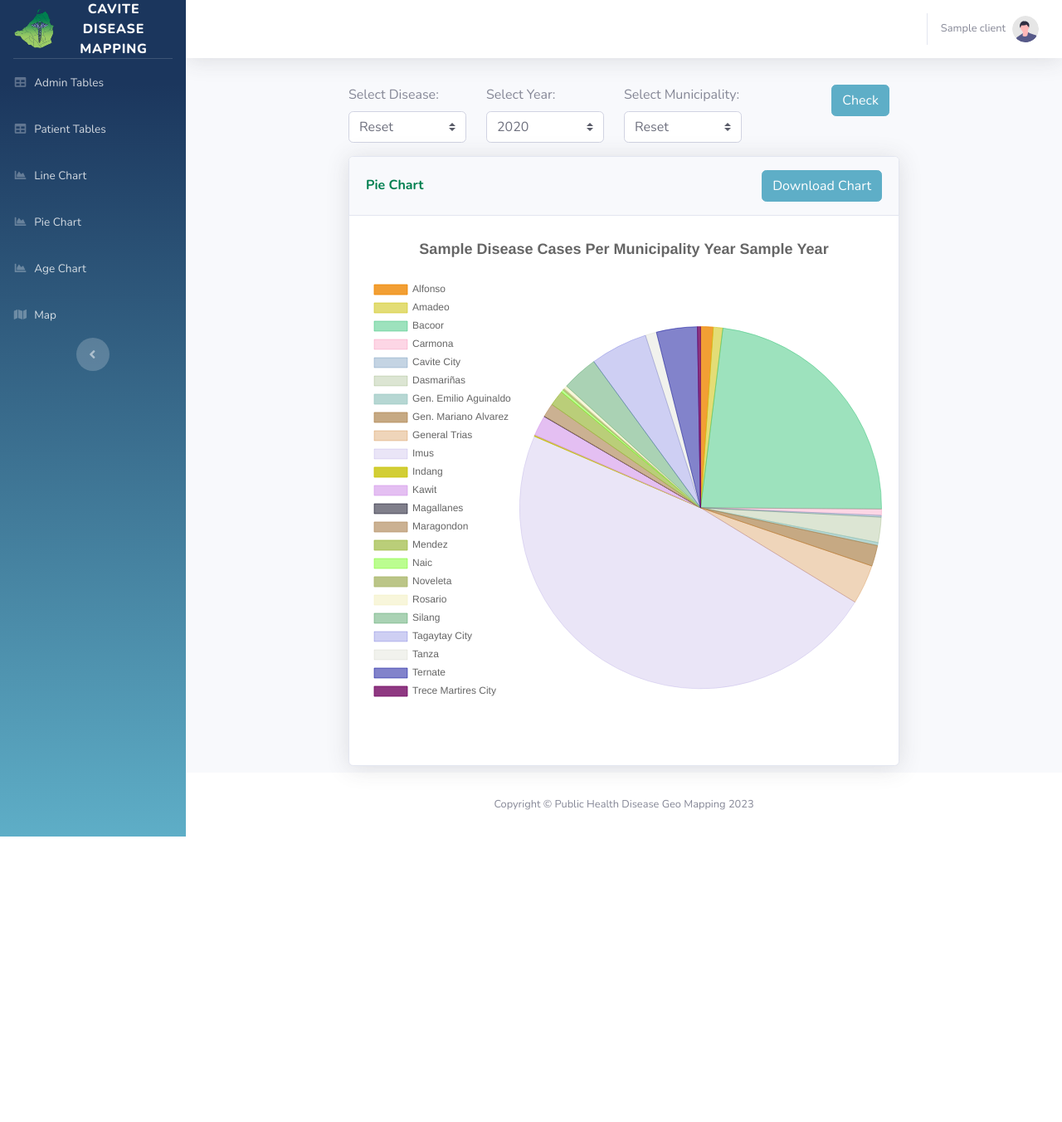
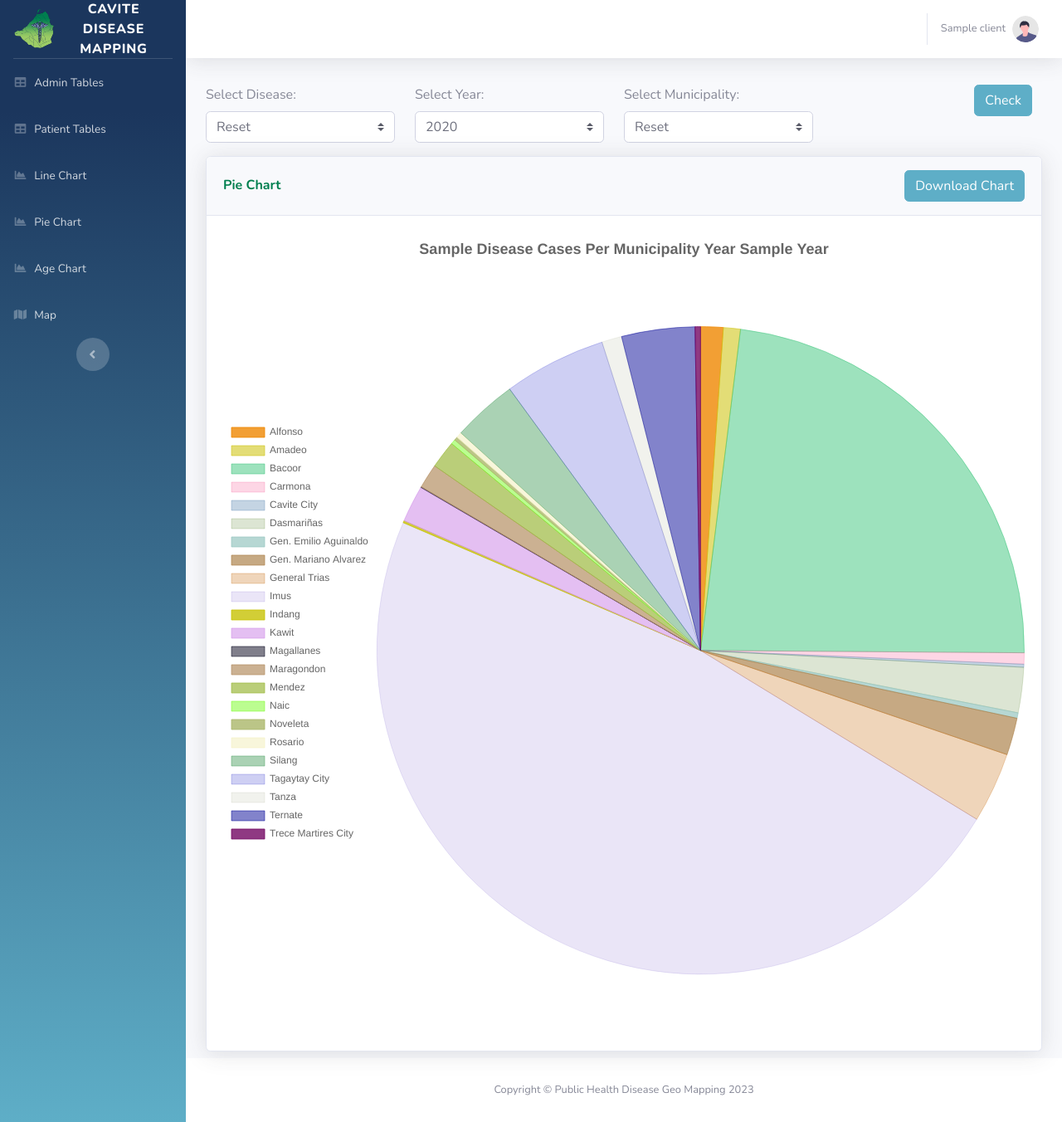
Before and after one commit to nevarwin/Public-Health-Disease, a PHP site: page /admin2gh/pieChartPage.php in a window 1280 px wide. Shown: the whole page at 83% size. Before the commit the page ends 1008 px from the top, so only its background shows below. Run offline with PHP 8.4, Linux system fonts and the light colour scheme; the visitor is signed in with stand-in values (Sample User, id 1); tables that the repository leaves empty or names only in its code hold one stand-in row (values such as "Sample post"); data that the repository does not hold is empty; some libraries are stand-ins or nearby versions.

Commit message:
make it the same width with line charts

```diff
--- a/pieChartPage.php
+++ b/pieChartPage.php
@@ -21,7 +21,7 @@ include('./components/head.php');
                 <!-- Begin Page Content -->
                 <div class="container-fluid">
                     <div class="row justify-content-center">
-                        <div class="col-md-6 col-lg-8 py-2 ">
+                        <div class="col-md-12 col-lg-12 py-2 ">
                             <?php
                             include('./components/controllers/piechart.php')
                             ?>
```
